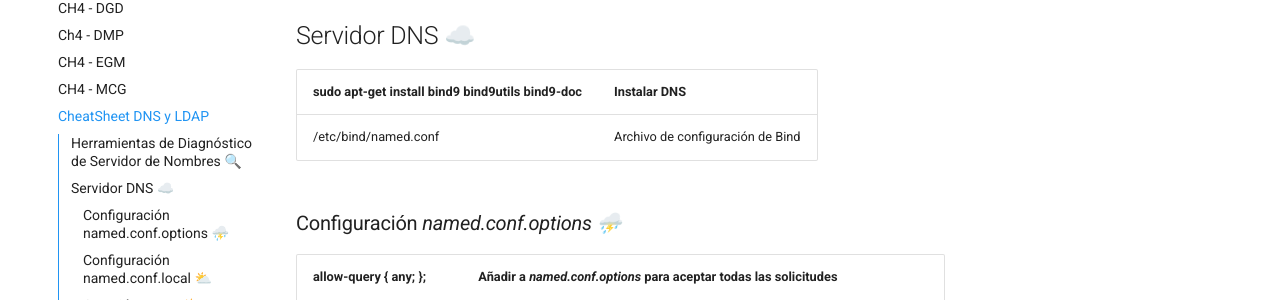
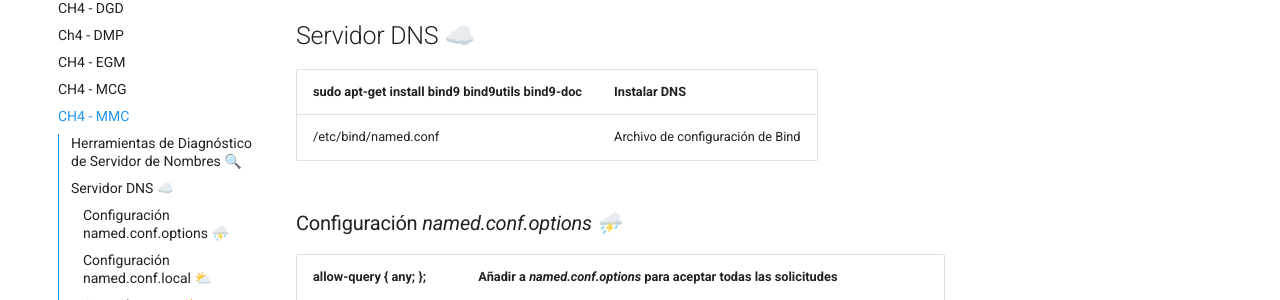
Before and after one commit to jmunozji/DAW24_25_tasks, an MkDocs documentation site: the page built from docs/Ud4/Ch4_MMC.md, in a window 1280 px wide. Shown: the part 426-726 px from the top of the page. Built offline with MkDocs 1.6.1 and Material for MkDocs 9.7.7, drawn with Linux system fonts in a browser that asks for light colours.

Commit message:
Update Ch4_MMC.md

```diff
--- a/docs/Ud4/Ch4_MMC.md
+++ b/docs/Ud4/Ch4_MMC.md
@@ -1,3 +1,7 @@
+---
+title: 'CH4 - MMC'
+---
+
 # CheatSheet DNS y LDAP
 
 Tipo: Apuntes
```
